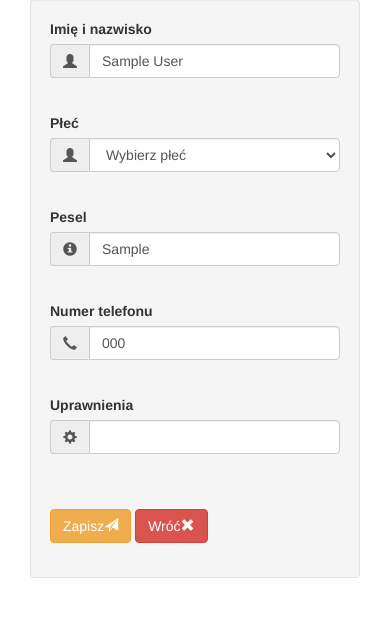
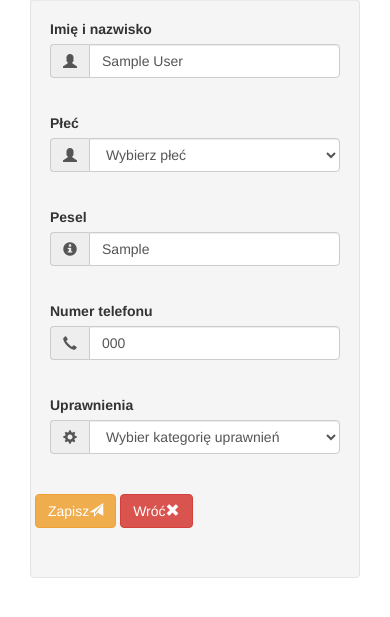
Before and after one commit to guy881/geo-pop, a Django app: page /drivers/edit/1/basic in a window 390 px wide. Shown: the part 170-787 px from the top of the page. Run offline with Django 3.2, Linux system fonts and the light colour scheme; a user stored in the database is signed in; tables that the repository leaves empty hold one stand-in row (values such as "Sample post"); some libraries are stand-ins or nearby versions.

Commit message:
Updated template for the new model od Driver

```diff
--- a/templates/drivers/edit_form.html
+++ b/templates/drivers/edit_form.html
@@ -21,7 +21,7 @@
                     {{ form.non_field_errors }}
                     <div class="form-group">
                         <label class="col-md-4 control-label">Imię i nazwisko</label>
-                        <div class="col-md-4 inputGroupContainer">
+                        <div class="col-md-5 inputGroupContainer">
                             <div class="input-group">
                                 <span class="input-group-addon"><i class="glyphicon glyphicon-user"></i></span>
                                 <input name="full_name" id="full_name" placeholder="Imię i nazwisko"
@@ -38,7 +38,7 @@
                     </div>
                     <div class="form-group">
                         <label class="col-md-4 control-label">Płeć</label>
-                        <div class="col-md-4 inputGroupContainer">
+                        <div class="col-md-5 inputGroupContainer">
                             <div class="input-group">
                                 <span class="input-group-addon"><i class="glyphicon glyphicon-user"></i></span>
                                 <select name="gender" id="gender" class="form-control selectpicker"
@@ -73,7 +73,7 @@
                 </div>{% endcomment %}
                     <div class="form-group">
                         <label class="col-md-4 control-label">Pesel</label>
-                        <div class="col-md-4 inputGroupContainer">
+                        <div class="col-md-5 inputGroupContainer">
                             <div class="input-group">
                                 <span class="input-group-addon"><i class="glyphicon glyphicon-info-sign"></i></span>
                                 <input name="pesel" id="pesel" placeholder="71010111111" class="form-control"
@@ -88,7 +88,7 @@
                     </div>
                     <div class="form-group">
                         <label class="col-md-4 control-label">Numer telefonu</label>
-                        <div class="col-md-4 inputGroupContainer">
+                        <div class="col-md-5 inputGroupContainer">
                             <div class="input-group">
                                 <span class="input-group-addon"><i class="glyphicon glyphicon-earphone"></i></span>
                                 <input name="phone_number" id="phone_number" placeholder="600600600"
@@ -105,13 +105,28 @@
                     </div>
                     <div class="form-group">
                         <label class="col-md-4 control-label">Uprawnienia</label>
-                        <div class="col-md-4 inputGroupContainer">
+                        <div class="col-md-5 inputGroupContainer">
                             <div class="input-group">
                                 <span class="input-group-addon"><i class="glyphicon glyphicon-cog"></i></span>
-                                <input type="number" name="permissions_level" id="permissions_level"
-                                       class="form-control selectpicker" value="{{ form.permissions_level.value }}"
+                                <select name="permissions_level" id="permissions_level"
+                                        class="form-control selectpicker" placeholder="10"
                                         onblur="check_permissions_level(this.form.name)"
-                                       value="{{ form.permissions_level.value }}"></div>
+                                        value="{{ form.permissions_level.value }}">
+                                    <option value="default">Wybier kategorię uprawnień</option>
+                                    <option value="AM">Prawo jazdy kategori AM</option>
+                                    <option value="A1">Prawo jazdy kategori A1</option>
+                                    <option value="A2">Prawo jazdy kategori A2</option>
+                                    <option value="B">Prawo jazdy kategori B</option>
+                                    <option value="B+E">Prawo jazdy kategori B+E</option>
+                                    <option value="C">Prawo jazdy kategori C</option>
+                                    <option value="C+E">Prawo jazdy kategori C+E</option>
+                                    <option value="C1">Prawo jazdy kategori C1</option>
+                                    <option value="C1+E">Prawo jazdy kategori C1+e</option>
+                                    <option value="D">Prawo jazdy kategori D</option>
+                                    <option value="D+E">Prawo jazdy kategori D+E</option>
+                                    <option value="D1">Prawo jazdy kategori D1</option>
+                                    <option value="D1+E">Prawo jazdy kategori D1+E</option>
+                                </select>
                             </div>
                             <span id="permissions_level_glyph_positive" style="visibility: hidden;color: lawngreen"><i
                                     class="glyphicon glyphicon-ok"></i></span>
```
Also changed, not shown: templates/drivers/create_form.html (+21 -6 lines). Lines whose indentation alone changed are shown as unchanged.
